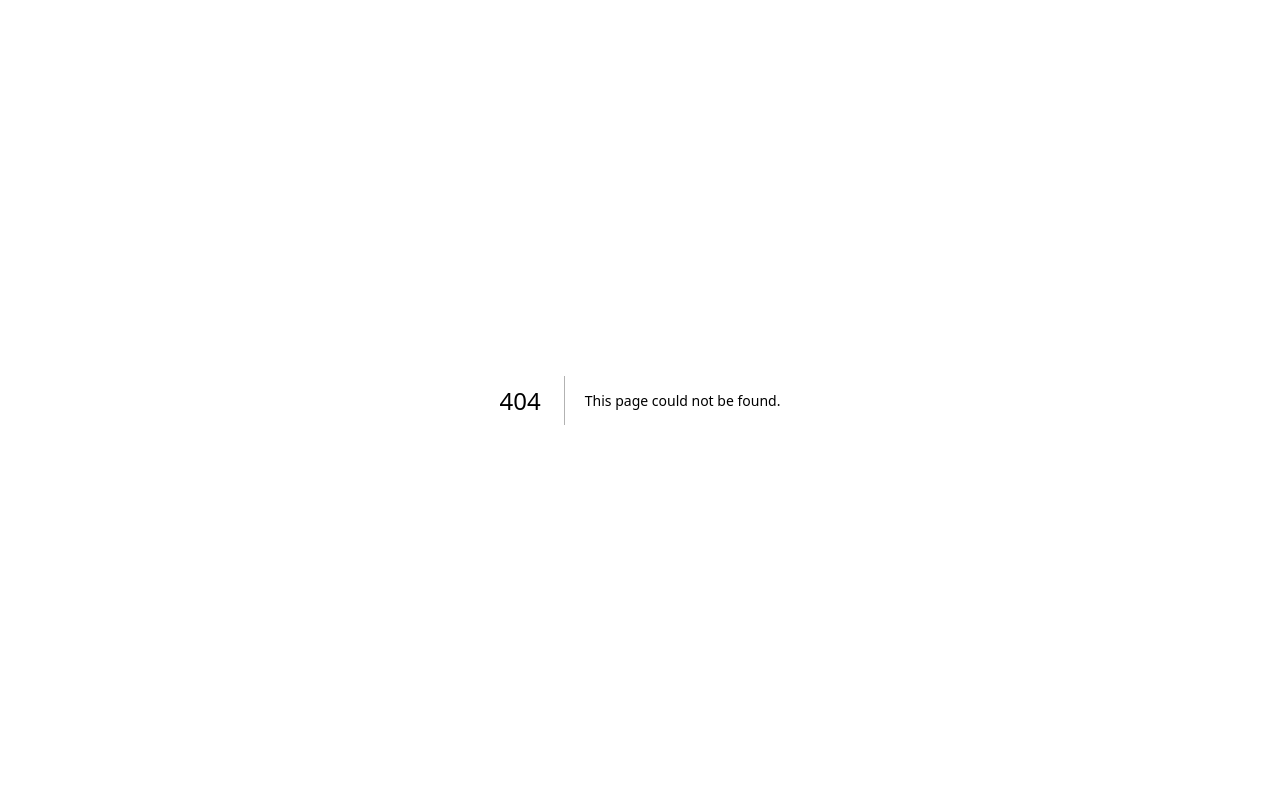
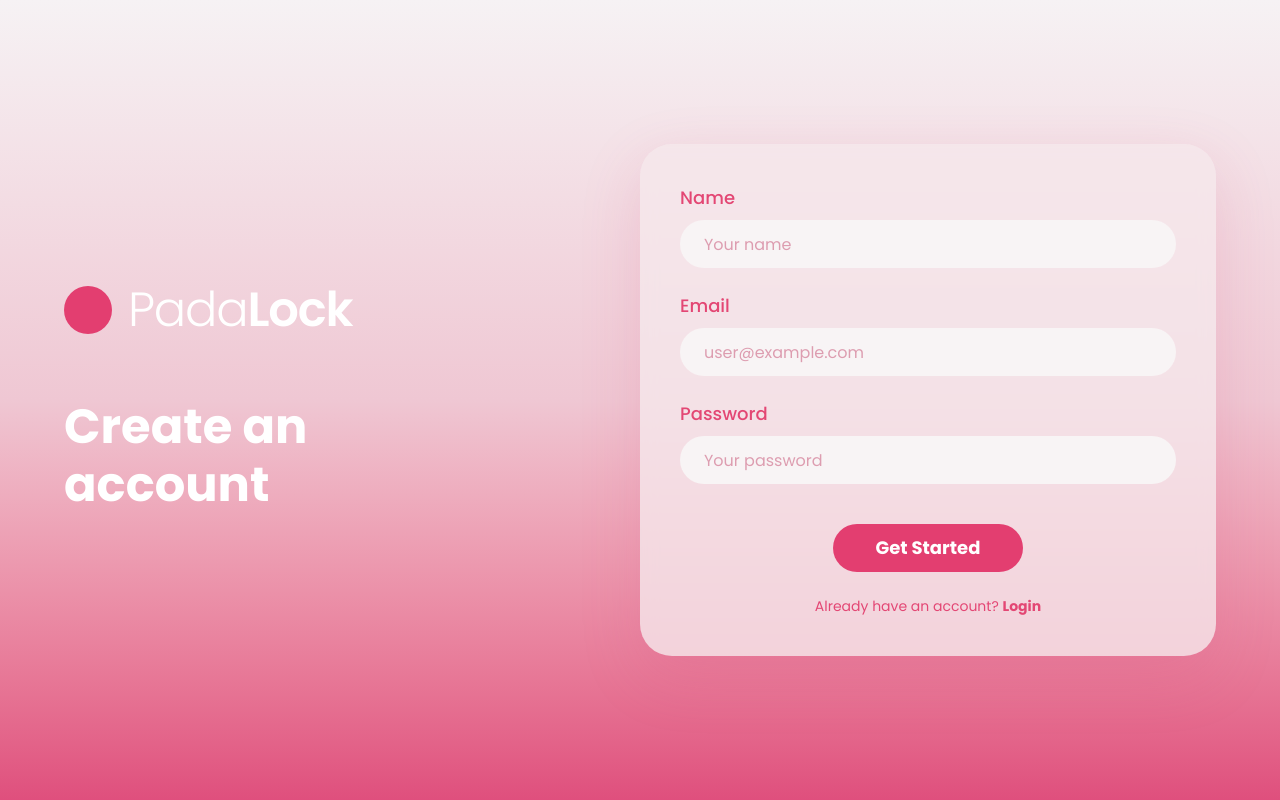
Before and after one commit to paul-andrei-cielo/padalock-web, a Next.js app: page /signup in a window 1280 px wide. Before the commit this address had no page. Built offline with nearby package versions, Linux system fonts and the light colour scheme.

Commit message:
Add auth folder and signup page

```diff
--- /dev/null
+++ b/app/(auth)/login/page.tsx
@@ -0,0 +1,81 @@
+import Link from "next/link";
+
+export default function Home() {
+    return (
+      <main className="min-h-screen bg-gradient-to-b from-[#f6f2f4] via-[#efc7d3] to-[#df4f7d] px-6 py-8 md:px-10 lg:px-16">
+        <div className="mx-auto flex min-h-[calc(100vh-4rem)] max-w-6xl items-center justify-between gap-10">
+          <section className="flex-1 text-white">
+            <div className="mb-16 flex items-center gap-4">
+              <div className="h-12 w-12 rounded-full bg-[#e33e70]" />
+              <h1 className="text-4xl font-light tracking-tight md:text-5xl">
+                Pada<span className="font-semibold">Lock</span>
+              </h1>
+            </div>
+
+            <div className="max-w-md">
+              <h2 className="text-4xl font-extrabold leading-[1.2] md:text-5xl">
+                Login to
+                <br />
+                your account
+              </h2>
+            </div>
+          </section>
+
+          <section className="flex w-full max-w-xl justify-center lg:justify-end">
+            <div className="w-full rounded-[2rem] bg-[#f6e8ec]/80 p-8 shadow-[0_20px_60px_rgba(214,84,126,0.18)] backdrop-blur-sm md:p-10">
+              <form className="space-y-6">
+                <div>
+                  <label
+                    htmlFor="email"
+                    className="mb-2 block text-lg font-medium text-[#e34774]"
+                  >
+                    Email
+                  </label>
+                  <input
+                    id="email"
+                    type="email"
+                    placeholder="user@example.com"
+                    className="h-14 w-full rounded-full border-none bg-[#f8f4f5] px-6 text-lg text-[#dd8ea5] outline-none placeholder:text-[#dd9db0]"
+                  />
+                </div>
+
+                <div>
+                  <label
+                    htmlFor="password"
+                    className="mb-2 block text-lg font-medium text-[#e34774]"
+                  >
+                    Password
+                  </label>
+                  <input
+                    id="password"
+                    type="password"
+                    placeholder="Your password"
+                    className="h-14 w-full rounded-full border-none bg-[#f8f4f5] px-6 text-lg text-[#dd8ea5] outline-none placeholder:text-[#dd9db0]"
+                  />
+                  <p className="mt-2 text-center text-sm text-[#e34774]">
+                    Forgot password?
+                  </p>
+                </div>
+
+                <div className="flex flex-col gap-4 md:flex-row md:items-center md:justify-between">
+                  <p className="text-base text-[#e34774]">
+                    Don&apos;t have an account?{" "}
+                    <Link href="/signup" className="font-bold hover:underline">
+                    Sign up
+                    </Link>
+                  </p>
+
+                  <button
+                    type="submit"
+                    className="h-12 min-w-[150px] rounded-full bg-[#e33e70] px-6 text-lg font-bold text-white transition hover:scale-[1.02]"
+                  >
+                    Login
+                  </button>
+                </div>
+              </form>
+            </div>
+          </section>
+        </div>
+      </main>
+    );
+  }
--- /dev/null
+++ b/app/(auth)/signup/page.tsx
@@ -0,0 +1,93 @@
+import Link from "next/link";
+
+export default function SignupPage() {
+    return (
+      <main className="min-h-screen bg-gradient-to-b from-[#f6f2f4] via-[#efc7d3] to-[#df4f7d] px-6 py-8 md:px-10 lg:px-16">
+        <div className="mx-auto flex min-h-[calc(100vh-4rem)] max-w-6xl items-center justify-between gap-10">
+          <section className="flex-1 text-white">
+            <div className="mb-16 flex items-center gap-4">
+              <div className="h-12 w-12 rounded-full bg-[#e33e70]" />
+              <h1 className="text-4xl font-light tracking-tight md:text-5xl">
+                Pada<span className="font-semibold">Lock</span>
+              </h1>
+            </div>
+
+            <div className="max-w-md">
+              <h2 className="text-4xl font-extrabold leading-[1.2] md:text-5xl">
+                Create an
+                <br />
+                account
+              </h2>
+            </div>
+          </section>
+
+          <section className="flex w-full max-w-xl justify-center lg:justify-end">
+            <div className="w-full rounded-[2rem] bg-[#f6e8ec]/80 p-8 shadow-[0_20px_60px_rgba(214,84,126,0.18)] backdrop-blur-sm md:p-10">
+              <form className="space-y-6">
+                <div>
+                  <label
+                    htmlFor="name"
+                    className="mb-2 block text-lg font-medium text-[#e34774]"
+                  >
+                    Name
+                  </label>
+                  <input
+                    id="name"
+                    type="text"
+                    placeholder="Your name"
+                    className="h-12 w-full rounded-full border-none bg-[#f8f4f5] px-6 text-base text-[#dd8ea5] outline-none placeholder:text-[#dd9db0]"
+                  />
+                </div>
+
+                <div>
+                  <label
+                    htmlFor="email"
+                    className="mb-2 block text-lg font-medium text-[#e34774]"
+                  >
+                    Email
+                  </label>
+                  <input
+                    id="email"
+                    type="email"
+                    placeholder="user@example.com"
+                    className="h-12 w-full rounded-full border-none bg-[#f8f4f5] px-6 text-base text-[#dd8ea5] outline-none placeholder:text-[#dd9db0]"
+                  />
+                </div>
+
+                <div>
+                  <label
+                    htmlFor="password"
+                    className="mb-2 block text-lg font-medium text-[#e34774]"
+                  >
+                    Password
+                  </label>
+                  <input
+                    id="password"
+                    type="password"
+                    placeholder="Your password"
+                    className="h-12 w-full rounded-full border-none bg-[#f8f4f5] px-6 text-base text-[#dd8ea5] outline-none placeholder:text-[#dd9db0]"
+                  />
+                </div>
+
+                <div className="flex justify-center pt-4">
+                  <button
+                    type="submit"
+                    className="h-12 min-w-[190px] rounded-full bg-[#e33e70] px-8 text-lg font-bold text-white transition hover:scale-[1.02]"
+                  >
+                    Get Started
+                  </button>
+                </div>
+
+                <p className="mt-4 text-center text-sm text-[#e34774]">
+                   Already have an account?{" "}
+                   <Link href="/login" className="font-bold hover:underline">
+                     Login
+                   </Link>
+                </p>
+              </form>
+            </div>
+          </section>
+        </div>
+      </main>
+    );
+  }
--- a/app/page.tsx
+++ b/app/page.tsx
@@ -1,77 +1,5 @@
-export default function Home() {
-  return (
-    <main className="min-h-screen bg-gradient-to-b from-[#f6f2f4] via-[#efc7d3] to-[#df4f7d] px-6 py-8 md:px-10 lg:px-16">
-      <div className="mx-auto flex min-h-[calc(100vh-4rem)] max-w-6xl items-center justify-between gap-10">
-        <section className="flex-1 text-white">
-          <div className="mb-16 flex items-center gap-4">
-            <div className="h-12 w-12 rounded-full bg-[#e33e70]" />
-            <h1 className="text-4xl font-light tracking-tight md:text-5xl">
-              Pada<span className="font-semibold">Lock</span>
-            </h1>
-          </div>
+import { redirect } from "next/navigation";
 
-          <div className="max-w-md">
-            <h2 className="text-4xl font-extrabold leading-[1.2] md:text-5xl">
-              Login to
-              <br />
-              your account
-            </h2>
-          </div>
-        </section>
-
-        <section className="flex w-full max-w-xl justify-center lg:justify-end">
-          <div className="w-full rounded-[2rem] bg-[#f6e8ec]/80 p-8 shadow-[0_20px_60px_rgba(214,84,126,0.18)] backdrop-blur-sm md:p-10">
-            <form className="space-y-6">
-              <div>
-                <label
-                  htmlFor="email"
-                  className="mb-2 block text-lg font-medium text-[#e34774]"
-                >
-                  Email
-                </label>
-                <input
-                  id="email"
-                  type="email"
-                  placeholder="user@example.com"
-                  className="h-14 w-full rounded-full border-none bg-[#f8f4f5] px-6 text-lg text-[#dd8ea5] outline-none placeholder:text-[#dd9db0]"
-                />
-              </div>
-
-              <div>
-                <label
-                  htmlFor="password"
-                  className="mb-2 block text-lg font-medium text-[#e34774]"
-                >
-                  Password
-                </label>
-                <input
-                  id="password"
-                  type="password"
-                  placeholder="Your password"
-                  className="h-14 w-full rounded-full border-none bg-[#f8f4f5] px-6 text-lg text-[#dd8ea5] outline-none placeholder:text-[#dd9db0]"
-                />
-                <p className="mt-2 text-center text-sm text-[#e34774]">
-                  Forgot password?
-                </p>
-              </div>
-
-              <div className="flex flex-col gap-4 md:flex-row md:items-center md:justify-between">
-                <p className="text-base text-[#e34774]">
-                  Don&apos;t have an account?{" "}
-                  <span className="font-bold">Sign up</span>
-                </p>
-
-                <button
-                  type="submit"
-                  className="h-12 min-w-[150px] rounded-full bg-[#e33e70] px-6 text-lg font-bold text-white transition hover:scale-[1.02]"
-                >
-                  Login
-                </button>
-              </div>
-            </form>
-          </div>
-        </section>
-      </div>
-    </main>
-  );
+export default function Page() {
+  redirect("/login");
 }
```
